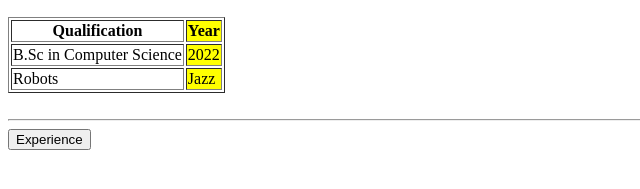
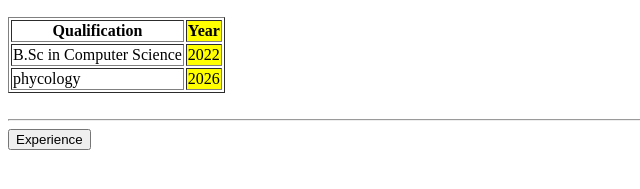
Before and after one commit to TMreddwarf/Reddwarf-CV, a plain HTML site: page index.html in a window 1280 px wide. Shown: the part 295-484 px from the top of the page, 0-640 px from the left. Drawn offline with Linux system fonts and the light colour scheme.

Commit message:
Update index.html

```diff
--- a/index.html
+++ b/index.html
@@ -25,8 +25,8 @@
           <td style="background-color: yellow">2022</td>
         </tr>
         <tr>
-          <td>Robots</td>
-          <td style="background-color: yellow">Jazz</td>
+          <td>phycology</td>
+          <td style="background-color: yellow">2026</td>
         </tr>
       </table>
       <br>
```
